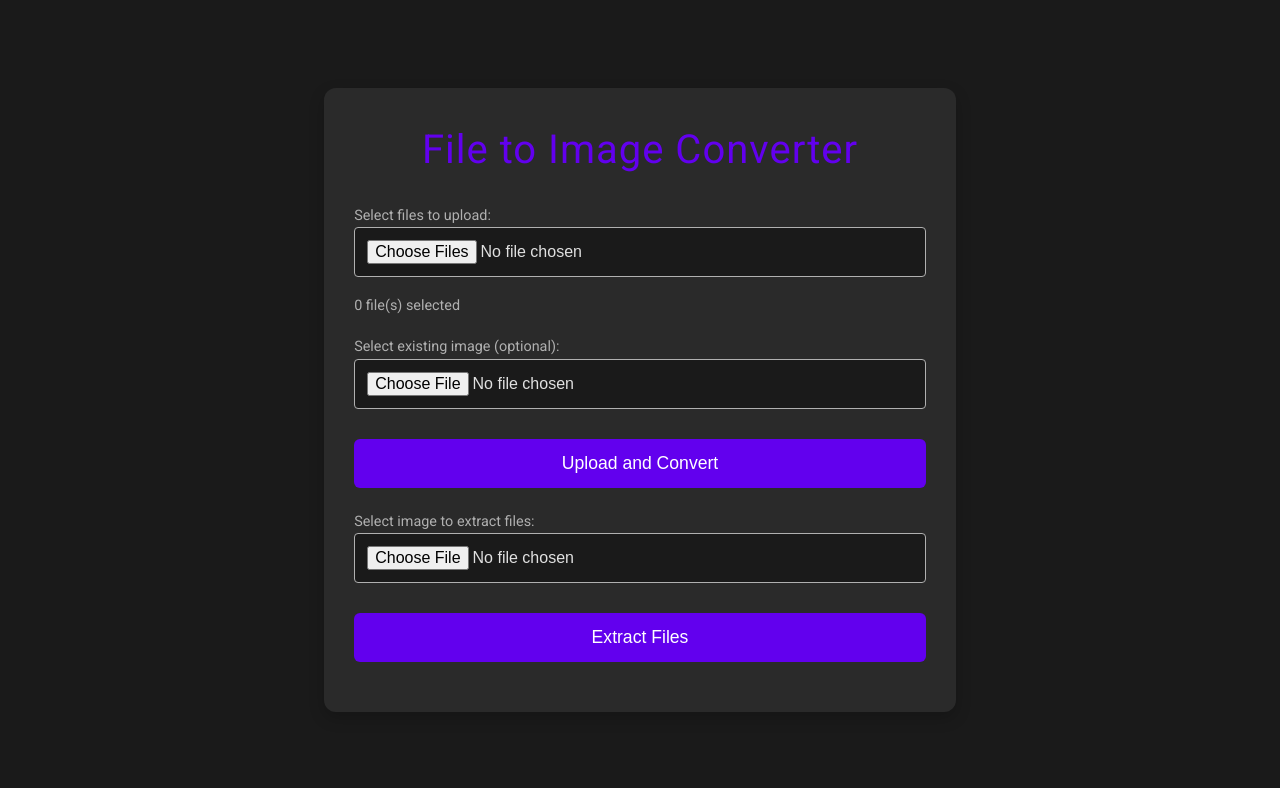
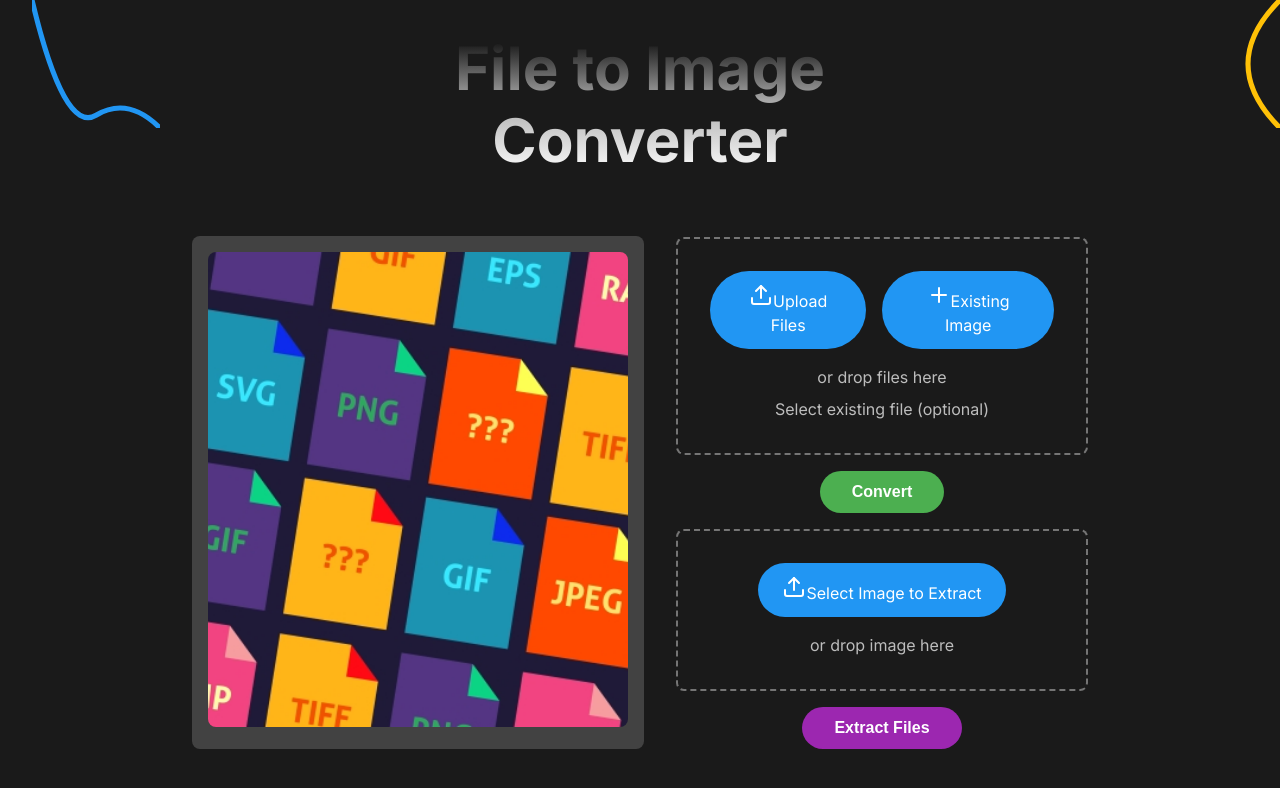
Before and after one commit to ImNotVarun/Files_to_Photos, a React (Vite) app: page / in a window 1280 px wide. Shown: the top 788 px of the page. Built offline with nearby package versions, Linux system fonts and the light colour scheme; the HTML template or start-up script is replaced by a standard one.

Commit message:
redesign the frontend from scratch

```diff
--- a/package.json
+++ b/package.json
@@ -11,6 +11,7 @@
     "start": "python run_app.py"
   },
   "dependencies": {
+    "lucide-react": "^0.439.0",
     "react": "^18.2.0",
     "react-dom": "^18.2.0"
   },
--- a/src/App.jsx
+++ b/src/App.jsx
@@ -2,6 +2,7 @@ import React, { useState } from 'react';
 import FileUpload from './components/FileUpload';
 import FileExtract from './components/FileExtract';
 import LoadingBar from './components/LoadingBar';
+import { Upload } from 'lucide-react';
 
 function App() {
   const [isLoading, setIsLoading] = useState(false);
@@ -15,8 +16,32 @@ function App() {
   };
 
   return (
-    <div className="App fade-in">
-      <h1>File to Image Converter</h1>
+    <div className="min-h-screen bg-white text-black p-8">
+      <div className="max-w-4xl mx-auto">
+        <h1
+          className="text-6xl font-bold mb-8"
+          style={{
+            background: 'linear-gradient(to top, #ffffff, #b0b0b0, #000000)',
+            WebkitBackgroundClip: 'text',
+            WebkitTextFillColor: 'transparent',
+            textAlign: 'center',
+            marginBottom: '60px'
+          }}
+        >
+          File to Image<br />Converter
+        </h1>
+
+
+        <div className="flex flex-col md:flex-row gap-8">
+          <div className="flex-1 bg-gray-800 rounded-lg p-4">
+            <img
+              src="src\assets\Photo.jpg"
+              alt="Sample image"
+              style={{ width: '420px', height: '475px', objectFit: 'cover' }}
+              className="w-full h-auto rounded-lg"
+            />
+          </div>
+          <div className="flex-1 flex flex-col justify-center">
             <FileUpload
               setIsLoading={setIsLoading}
               onProgress={handleUploadProgress}
@@ -25,7 +50,33 @@ function App() {
               setIsLoading={setIsLoading}
               onProgress={handleUploadProgress}
             />
+          </div>
+        </div>
         {isLoading && <LoadingBar progress={progress} />}
+      </div>
+      {/* Top-right corner decoration */}
+      <div className="absolute top-0 right-0 w-32 h-32">
+        <svg viewBox="0 0 100 100" className="w-full h-full">
+          <path
+            d="M100,0 Q50,50 100,100"
+            fill="none"
+            stroke="#FFC107"
+            strokeWidth="4"
+          />
+        </svg>
+      </div>
+
+      {/* Bottom-right corner decoration */}
+      <div className="absolute top-0 right-40 w-32 h-32">
+        <svg viewBox="0 0 100 100" className="w-full h-full">
+          <path
+            d="M100,100 Q75,75 50,90 T0,0"
+            fill="none"
+            stroke="#2196F3"
+            strokeWidth="4"
+          />
+        </svg>
+      </div>
     </div>
   );
 }
--- a/src/components/FileExtract.jsx
+++ b/src/components/FileExtract.jsx
@@ -1,4 +1,5 @@
 import React, { useState } from 'react';
+import { Upload } from 'lucide-react';
 
 function FileExtract({ setIsLoading, onProgress }) {
     const [image, setImage] = useState(null);
@@ -44,17 +45,27 @@ function FileExtract({ setIsLoading, onProgress }) {
 
     return (
         <form onSubmit={handleSubmit} className="FileExtract">
-            <div>
-                <label htmlFor="image">Select image to extract files:</label>
+            <div className="border-2 border-dashed border-gray-600 rounded-lg p-8 text-center">
                 <input
                     type="file"
                     id="image"
                     accept="image/*"
                     onChange={handleImageChange}
+                    className="hidden"
                 />
-                <span className="file-info">{image ? '1 file selected' : ''}</span>
+                <label htmlFor="image" className="bg-blue-500 text-white px-6 py-3 rounded-full inline-block cursor-pointer hover:bg-blue-600 transition-colors">
+                    <Upload className="inline-block mr-2" />
+                    Select Image to Extract
+                </label>
+                <p className="mt-4 text-gray-400">
+                    {image ? '1 file selected' : 'or drop image here'}
+                </p>
             </div>
-            <button type="submit">Extract Files</button>
+            <div className="mt-4 text-center">
+                <button type="submit" className="bg-purple-500 text-white px-8 py-3 rounded-full inline-block cursor-pointer hover:bg-purple-600 transition-colors">
+                    Extract Files
+                </button>
+            </div>
         </form>
     );
 }
--- a/src/components/FileUpload.jsx
+++ b/src/components/FileUpload.jsx
@@ -1,4 +1,5 @@
 import React, { useState } from 'react';
+import { Upload, Plus } from 'lucide-react';
 
 function FileUpload({ setIsLoading, onProgress }) {
     const [files, setFiles] = useState([]);
@@ -51,28 +52,48 @@ function FileUpload({ setIsLoading, onProgress }) {
     };
 
     return (
-        <form onSubmit={handleSubmit} className="FileUpload">
+        <form onSubmit={handleSubmit} className="FileUpload mb-4">
+            <div className="border-2 border-dashed border-gray-600 rounded-lg p-8 text-center">
+                <div className="flex justify-center items-center space-x-4">
                     <div>
-                <label htmlFor="files">Select files to upload:</label>
                         <input
                             type="file"
                             id="files"
                             multiple
                             onChange={handleFileChange}
+                            className="hidden"
                         />
-                <span className="file-info">{files.length} file(s) selected</span>
+                        <label htmlFor="files" className="bg-blue-500 text-white px-6 py-3 rounded-full inline-block cursor-pointer hover:bg-blue-600 transition-colors">
+                            <Upload className="inline-block mr-2" />
+                            Upload Files
+                        </label>
                     </div>
                     <div>
-                <label htmlFor="existing_image">Select existing image (optional):</label>
                         <input
                             type="file"
                             id="existing_image"
                             accept="image/*"
                             onChange={handleExistingImageChange}
+                            className="hidden"
                         />
-                <span className="file-info">{existingImage ? '1 file selected' : ''}</span>
+                        <label htmlFor="existing_image" className="bg-blue-500 text-white px-4 py-3 rounded-full inline-block cursor-pointer hover:bg-blue-600 transition-colors">
+                            <Plus className="inline-block" />
+                            Existing Image
+                        </label>
                     </div>
-            <button type="submit">Upload and Convert</button>
+                </div>
+                <p className="mt-4 text-gray-400">
+                    {files.length > 0 ? `${files.length} file(s) selected` : 'or drop files here'}
+                </p>
+                <p className="mt-2 text-gray-400">
+                    {existingImage ? 'Existing image selected' : 'Select existing file (optional)'}
+                </p>
+            </div>
+            <div className="mt-4 text-center">
+                <button type="submit" className="bg-green-500 text-white px-8 py-3 rounded-full inline-block cursor-pointer hover:bg-green-600 transition-colors">
+                    Convert
+                </button>
+            </div>
         </form>
     );
 }
--- a/src/index.css
+++ b/src/index.css
@@ -1,128 +1,241 @@
+@import url('https://fonts.googleapis.com/css2?family=Inter:wght@400;600;700&display=swap');
+
 :root {
-  --bg-primary: #1a1a1a;
-  --bg-secondary: #2a2a2a;
-  --text-primary: #e0e0e0;
-  --text-secondary: #b0b0b0;
-  --accent: #6200ee;
-  --accent-hover: #7722ff;
-  --accent-light: #bb86fc;
-  --error: #cf6679;
-  --success: #03dac6;
+  --background: #000000;
+  --text: #ffffff;
+  --accent: #FFC107;
+  --button: #2196F3;
+  --button-hover: #1E88E5;
+  --convert-button: #4CAF50;
+  --convert-button-hover: #45a049;
+  --extract-button: #9C27B0;
+  --extract-button-hover: #7B1FA2;
+  --gray-800: #424242;
+  --gray-600: #757575;
+  --gray-400: #BDBDBD;
 }
 
 * {
   box-sizing: border-box;
   margin: 0;
   padding: 0;
-  scroll-behavior: smooth;
-  /* Smoother scrolling */
 }
 
 body {
-  font-family: 'Roboto', Arial, sans-serif;
-  background-color: var(--bg-primary);
-  color: var(--text-primary);
-  line-height: 1.6;
-  padding: 20px;
-  transition: background-color 0.3s ease;
-  display: flex;
-  justify-content: center;
-  align-items: center;
-  min-height: 100vh;
-  /* Center the content vertically */
+  font-family: 'Inter', sans-serif;
+  background-color: var(--background);
+  color: var(--text);
+  line-height: 1.5;
 }
 
-.App {
-  max-width: 800px;
-  width: 100%;
-  margin: 0 auto;
-  padding: 30px;
-  background-color: var(--bg-secondary);
-  border-radius: 12px;
-  box-shadow: 0 6px 16px rgba(0, 0, 0, 0.2);
-  transition: all 0.3s ease;
-  animation: fadeIn 0.8s ease-out;
+.min-h-screen {
+  min-height: 100vh;
 }
 
-h1 {
-  text-align: center;
-  margin-bottom: 20px;
-  color: var(--accent);
-  font-size: 2.5rem;
-  font-weight: 400;
-  /* Slightly thicker font weight for readability */
-  letter-spacing: 1px;
+.bg-black {
+  background-color: var(--background);
 }
 
-form {
-  margin-bottom: 20px;
-  display: flex;
-  flex-direction: column;
-  gap: 15px;
-  /* Use gap for consistent spacing between elements */
+.text-white {
+  color: var(--text);
 }
 
-label {
-  color: var(--text-secondary);
-  font-size: 0.9rem;
-  transition: color 0.3s ease;
-  margin-bottom: 5px;
+.p-8 {
+  padding: 2rem;
 }
 
-input[type="file"] {
-  width: 100%;
-  padding: 12px;
-  margin-bottom: 15px;
-  background-color: var(--bg-primary);
-  border: 1px solid var(--text-secondary);
-  border-radius: 4px;
-  color: var(--text-primary);
-  font-size: 1rem;
-  transition: border-color 0.3s ease, box-shadow 0.3s ease;
+.max-w-4xl {
+  max-width: 56rem;
 }
 
-input[type="file"]:hover,
-input[type="file"]:focus {
-  border-color: var(--accent);
-  outline: none;
-  box-shadow: 0 0 0 3px rgba(98, 0, 238, 0.2);
+.mx-auto {
+  margin-left: auto;
+  margin-right: auto;
 }
 
-button {
-  display: block;
-  width: 100%;
-  padding: 14px;
-  background-color: var(--accent);
-  color: white;
-  border: none;
-  border-radius: 6px;
-  font-size: 1.1rem;
-  /* Slightly larger for better readability */
-  cursor: pointer;
-  transition: all 0.3s ease;
-  font-weight: 500;
+.text-6xl {
+  font-size: 3.75rem;
+  line-height: 1.2;
 }
 
-button:hover {
-  background-color: var(--accent-hover);
-  transform: translateY(-2px);
-  box-shadow: 0 4px 12px rgba(0, 0, 0, 0.3);
+.font-bold {
+  font-weight: 700;
 }
 
-button:active {
-  transform: translateY(0);
-  box-shadow: 0 2px 6px rgba(0, 0, 0, 0.2);
+.mb-8 {
+  margin-bottom: 2rem;
+}
+
+.bg-gradient-to-r {
+  background-image: linear-gradient(to right, var(--gray-200), var(--gray-400));
+}
+
+.text-transparent {
+  color: transparent;
+}
+
+.bg-clip-text {
+  -webkit-background-clip: text;
+  background-clip: text;
+}
+
+.flex {
+  display: flex;
+}
+
+.flex-col {
+  flex-direction: column;
+}
+
+.gap-8 {
+  gap: 2rem;
+}
+
+.flex-1 {
+  flex: 1 1 0%;
+}
+
+.bg-gray-800 {
+  background-color: var(--gray-800);
+}
+
+.rounded-lg {
+  border-radius: 0.5rem;
+}
+
+.p-4 {
+  padding: 1rem;
+}
+
+.w-full {
+  width: 100%;
+}
+
+.h-auto {
+  height: auto;
+}
+
+.justify-center {
+  justify-content: center;
+}
+
+.items-center {
+  align-items: center;
+}
+
+.space-x-4>*+* {
+  margin-left: 1rem;
+}
+
+.border-2 {
+  border-width: 2px;
+}
+
+.border-dashed {
+  border-style: dashed;
+}
+
+.border-gray-600 {
+  border-color: var(--gray-600);
+}
+
+.text-center {
+  text-align: center;
+}
+
+.hidden {
+  display: none;
+}
+
+.bg-blue-500 {
+  background-color: var(--button);
+}
+
+.px-6 {
+  padding-left: 1.5rem;
+  padding-right: 1.5rem;
+}
+
+.py-3 {
+  padding-top: 0.75rem;
+  padding-bottom: 0.75rem;
+}
+
+.px-4 {
+  padding-left: 1rem;
+  padding-right: 1rem;
+}
+
+.px-8 {
+  padding-left: 2rem;
+  padding-right: 2rem;
+}
+
+.rounded-full {
+  border-radius: 9999px;
+}
+
+.inline-block {
+  display: inline-block;
+}
+
+.cursor-pointer {
+  cursor: pointer;
+}
+
+.hover\:bg-blue-600:hover {
+  background-color: var(--button-hover);
+}
+
+.transition-colors {
+  transition-property: background-color, border-color, color, fill, stroke;
+  transition-timing-function: cubic-bezier(0.4, 0, 0.2, 1);
+  transition-duration: 150ms;
+}
+
+.mt-4 {
+  margin-top: 1rem;
+}
+
+.mt-2 {
+  margin-top: 0.5rem;
+}
+
+.text-gray-400 {
+  color: var(--gray-400);
+}
+
+.absolute {
+  position: absolute;
+}
+
+.top-0 {
+  top: 0;
+}
+
+.right-0 {
+  right: 0;
+}
+
+.w-32 {
+  width: 8rem;
+}
+
+.h-32 {
+  height: 8rem;
+}
+
+.mb-4 {
+  margin-bottom: 1rem;
 }
 
 .loading-bar {
   width: 100%;
   height: 4px;
-  background-color: var(--bg-primary);
+  background-color: var(--gray-800);
   border-radius: 2px;
   overflow: hidden;
-  margin-top: 20px;
-  position: relative;
-  /* Ensure it doesn't affect surrounding elements */
+  margin-top: 1rem;
 }
 
 .loading-progress {
@@ -131,60 +244,64 @@ button:active {
   transition: width 0.3s ease;
 }
 
-.file-info {
-  margin-top: 10px;
-  font-size: 0.9rem;
-  color: var(--text-secondary);
-}
-
-/* Animations */
-@keyframes fadeIn {
-  from {
-    opacity: 0;
-  }
-
-  to {
-    opacity: 1;
+@media (min-width: 768px) {
+  .md\:flex-row {
+    flex-direction: row;
   }
 }
 
-@keyframes slideIn {
-  from {
-    transform: translateY(20px);
-    opacity: 0;
-  }
-
-  to {
-    transform: translateY(0);
-    opacity: 1;
-  }
+/* FileUpload and FileExtract components */
+.FileUpload,
+.FileExtract {
+  width: 100%;
 }
 
-.fade-in {
-  animation: fadeIn 0.5s ease-in-out;
+.FileUpload input[type="file"],
+.FileExtract input[type="file"] {
+  display: none;
 }
 
-.slide-in {
-  animation: slideIn 0.5s ease-out;
+.FileUpload label,
+.FileExtract label {
+  display: inline-block;
+  padding: 0.75rem 1.5rem;
+  background-color: var(--button);
+  color: var(--text);
+  border-radius: 9999px;
+  cursor: pointer;
+  transition: background-color 0.3s ease;
 }
 
-.FileUpload,
-.FileExtract {
-  animation: slideIn 0.5s ease-out;
+.FileUpload label:hover,
+.FileExtract label:hover {
+  background-color: var(--button-hover);
 }
 
-/* Responsive Design */
-@media (max-width: 600px) {
-  .App {
-    padding: 20px;
-  }
+.FileUpload button {
+  background-color: var(--convert-button);
+}
 
-  h1 {
-    font-size: 2rem;
-  }
+.FileUpload button:hover {
+  background-color: var(--convert-button-hover);
+}
 
-  button {
-    padding: 12px;
-    font-size: 1rem;
-  }
+.FileExtract button {
+  background-color: var(--extract-button);
 }
+
+.FileExtract button:hover {
+  background-color: var(--extract-button-hover);
+}
+
+.FileUpload button,
+.FileExtract button {
+  display: inline-block;
+  padding: 0.75rem 2rem;
+  color: var(--text);
+  border: none;
+  border-radius: 9999px;
+  cursor: pointer;
+  transition: background-color 0.3s ease;
+  font-size: 1rem;
+  font-weight: 600;
+}
```
Also changed, not shown: src/assets/photo.jpg (added), 1 other file (tests, documents, lock files or other folders). Lines whose indentation alone changed are shown as unchanged.
